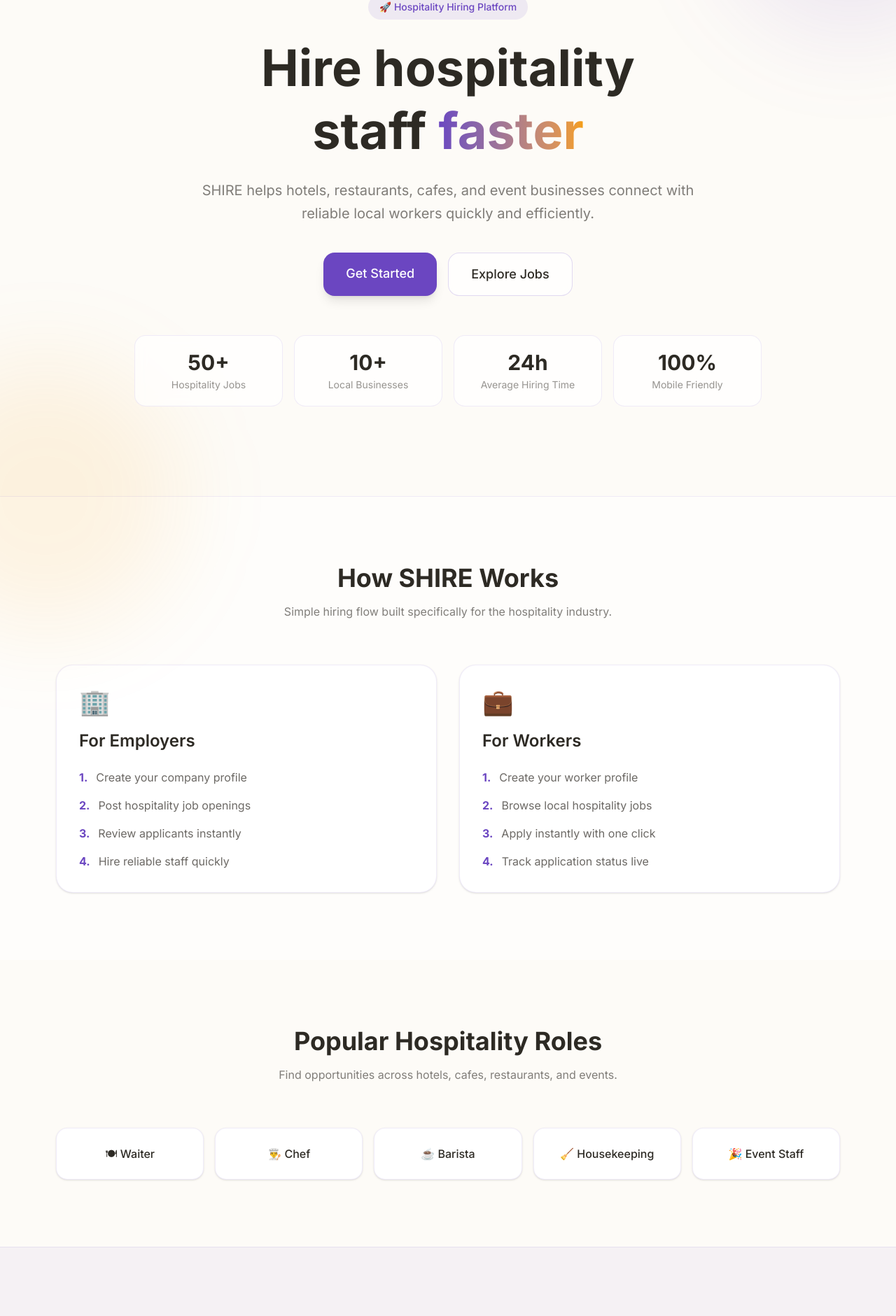
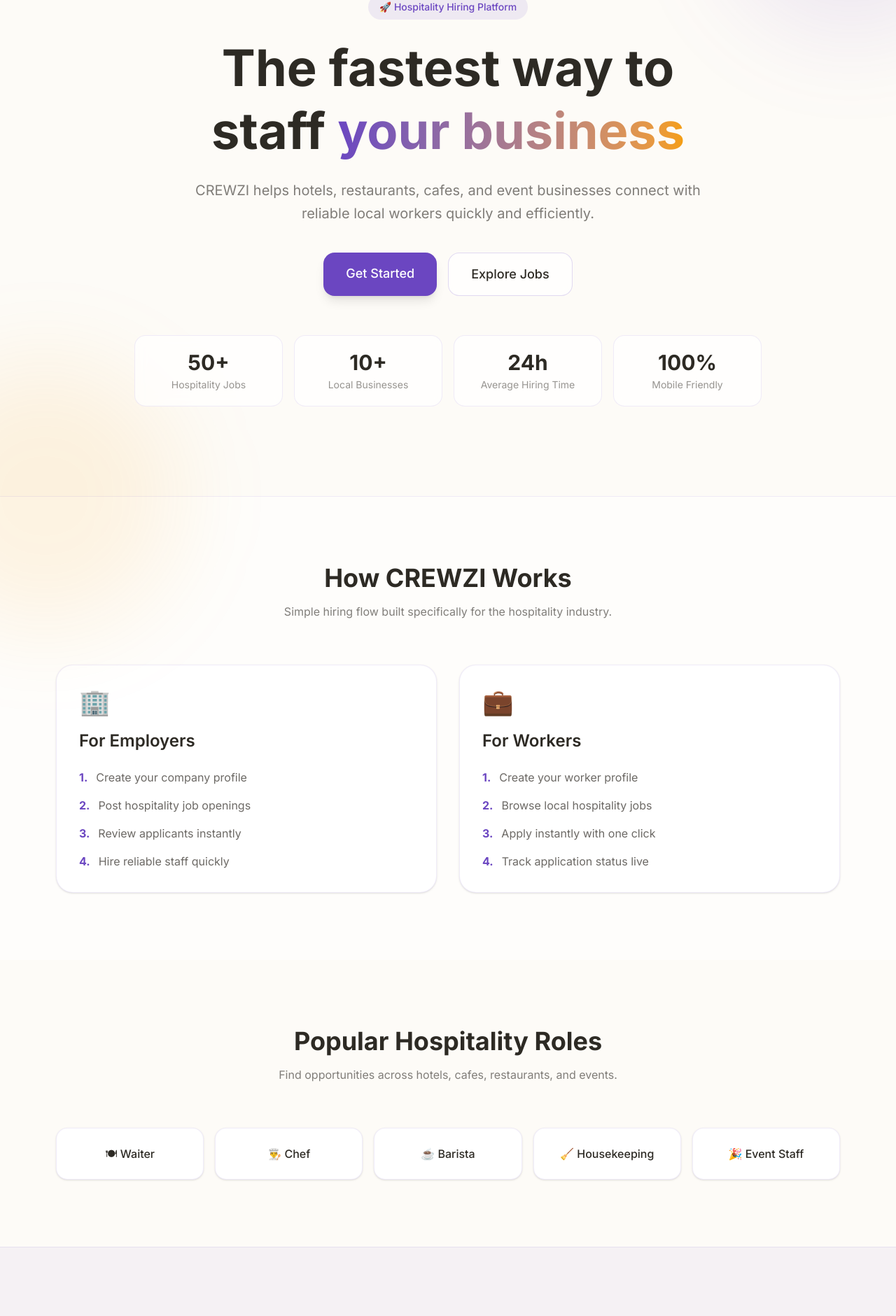
Before and after one commit to ibrahimh-max/SHIRE, a Next.js app: page / in a window 1280 px wide. Shown: the part 136-2017 px from the top of the page at 70% size. Built offline with nearby package versions, Linux system fonts and the light colour scheme.

Commit message:
SHIRE is now CREWZI

```diff
--- a/src/app/layout.tsx
+++ b/src/app/layout.tsx
@@ -6,7 +6,7 @@ import { AuthProvider } from '@/contexts/AuthContext';
 const inter = Inter({ subsets: ['latin'] });
 
 export const metadata: Metadata = {
-  title: 'SHIRE - Hospitality Hiring Platform',
+  title: 'CREWZI - Hospitality Hiring Platform',
   description: 'Connect with hospitality jobs and talent',
 };
 
--- a/src/app/login/page.tsx
+++ b/src/app/login/page.tsx
@@ -124,7 +124,7 @@ const signInWithGoogle = async () => {
             </h1>
 
             <p className="text-foreground/60 mt-2">
-              Sign in to your SHIRE account
+              Sign in to your CREWZI account
             </p>
           </div>
 
--- a/src/app/page.tsx
+++ b/src/app/page.tsx
@@ -20,17 +20,17 @@ export default function HomePage() {
 
           {/* Heading */}
           <h1 className="text-5xl md:text-7xl font-bold text-foreground leading-tight mb-6">
-            Hire hospitality
+            The fastest way to
             <br />
             staff{' '}
             <span className="bg-gradient-to-r from-primary to-accent bg-clip-text text-transparent">
-              faster
+            your business
             </span>
           </h1>
 
           {/* Subheading */}
           <p className="text-lg md:text-xl text-foreground/60 max-w-3xl mx-auto mb-10 leading-relaxed">
-            SHIRE helps hotels, restaurants, cafes, and event businesses
+            CREWZI helps hotels, restaurants, cafes, and event businesses
             connect with reliable local workers quickly and efficiently.
           </p>
 
@@ -86,7 +86,7 @@ export default function HomePage() {
 
           <div className="text-center mb-16">
             <h2 className="text-4xl font-bold text-foreground mb-4">
-              How SHIRE Works
+              How CREWZI Works
             </h2>
 
             <p className="text-foreground/60 max-w-2xl mx-auto">
@@ -206,7 +206,7 @@ export default function HomePage() {
         <div className="max-w-4xl mx-auto px-4 text-center">
 
           <h2 className="text-4xl md:text-5xl font-bold mb-6">
-            Start hiring faster with SHIRE
+            Start hiring faster with CREWZI
           </h2>
 
           <p className="text-lg text-foreground/60 mb-10 max-w-2xl mx-auto">
--- a/src/app/signup/page.tsx
+++ b/src/app/signup/page.tsx
@@ -138,7 +138,7 @@ export default function Signup() {
           <div className="text-center mb-8">
 
             <h1 className="text-3xl font-bold text-foreground">
-              Join SHIRE
+              Join CREWZI
             </h1>
 
             <p className="text-foreground/60 mt-2">
--- a/src/components/Navigation.tsx
+++ b/src/components/Navigation.tsx
@@ -18,7 +18,7 @@ export default function Navigation() {
           {/* Left — logo + links */}
           <div className="flex items-center gap-8">
             <Link href="/" className="text-xl font-bold tracking-tight" style={{ color: '#6C63FF' }}>
-              SHIRE
+              CREWZI
             </Link>
 
             <div className="hidden md:flex items-center gap-1">
--- a/src/contexts/AuthContext.tsx
+++ b/src/contexts/AuthContext.tsx
@@ -162,5 +162,3 @@ export function useAuth() {
 
   return context;
 }
-
-// shire is not available on vercel//
```
Also changed, not shown: 1 other file (tests, documents, lock files or other folders).
